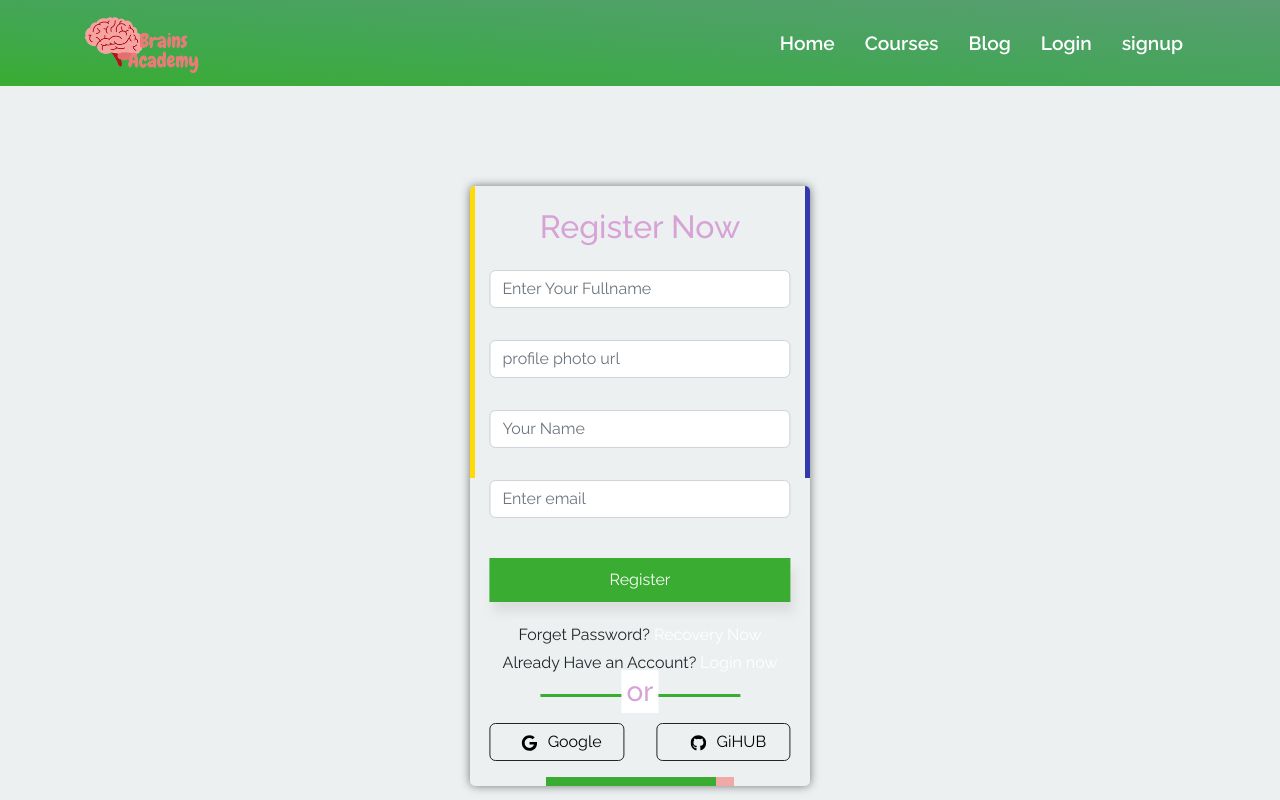
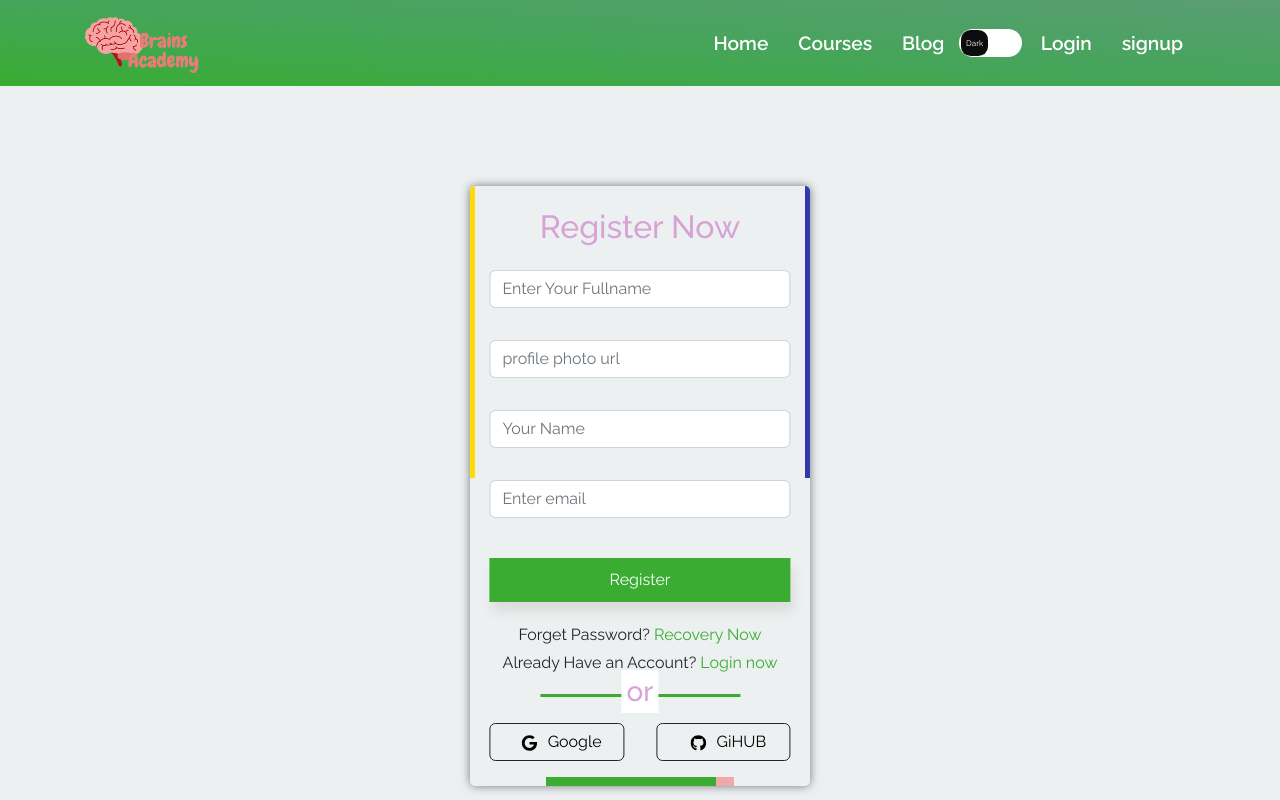
Before and after one commit to coddermoon/Brains-Academy-client, a React (Create React App) app: page /signup in a window 1280 px wide. Shown: the top 800 px of the page. Built offline with nearby package versions, Linux system fonts and the light colour scheme; no server answers.

Commit message:
toggle added

```diff
--- a/package.json
+++ b/package.json
@@ -7,6 +7,7 @@
     "@testing-library/react": "^13.0.0",
     "@testing-library/user-event": "^13.2.1",
     "bootstrap": "^5.2.2",
+    "bootstrap-toggle": "^2.2.2",
     "cdbreact": "^1.5.3",
     "firebase": "^9.12.1",
     "lottie-react": "^2.3.1",
@@ -19,6 +20,9 @@
     "react-lottie-player": "^1.5.0",
     "react-router-dom": "^6.4.2",
     "react-scripts": "5.0.1",
+    "react-to-pdf": "^0.0.14",
+    "react-to-print": "^2.14.7",
+    "react-toggle": "^4.1.3",
     "web-vitals": "^2.1.0"
   },
   "scripts": {
--- a/src/pages/CourseDetails/CourseDetails.js
+++ b/src/pages/CourseDetails/CourseDetails.js
@@ -1,21 +1,33 @@
-import React from 'react';
+import React, { useRef } from 'react';
 import { Card, Col, Row } from 'react-bootstrap';
+
 import { Link, useLoaderData } from 'react-router-dom';
+import { useReactToPrint } from 'react-to-print';
 import './CourseDetails.css'
 
 
 
 
 const CourseDetails = () => {
+
+    const componentRef = useRef()
+
+    const handlePrint = useReactToPrint({
+        content:()=> componentRef.current,
+        documentTitle:'emp-data',
+
+    })
+
+
+
     const courseDetails = useLoaderData()
     const {name,thumbnail,course_description,details,id}= courseDetails
     const {duration,Certificate,topics,instructor,support}= course_description
     const {phone,email}= support
-console.log(courseDetails)
-console.log(email)
+
 
     return (
-        <div className='mt-5'>
+        <div ref={componentRef} style={{width:'100%',height:Window.innerHeight}} className='mt-5'>
           <Row>
             <Col md="5">
 
@@ -27,7 +39,12 @@ console.log(email)
                <div className="d-flex flex-column">
               <Link to={`/checkout/${id}`}>
               <button className='mainBtn'>Get Premium Access</button>
+              <button onClick={handlePrint} className='mainBtn mx-2'>Print Details</button>
               </Link>
+              <div>
+
+
+</div>
                </div>
             </Col>
             <Col md="7">
--- a/src/pages/Login/Login.css
+++ b/src/pages/Login/Login.css
@@ -155,9 +155,11 @@ box-shadow: 0px 0px 10px 0px rgb(116,119,114);
     }
 }
 
-.text-main{
-   color: #39ac31 ;
+.text-main {
+   color: #39ac31 !important ;
 }
+
+
 
 /* second */
 
--- a/src/pages/Login/Login.js
+++ b/src/pages/Login/Login.js
@@ -60,11 +60,13 @@ const Login = () => {
         Submit
       </button>
 
-         </div>
-       <Form.Group>
+         </div >
+      <div className="login-form-recovery">
+      <Form.Group>
         <p className="text-center pt-3 pb-0 mb-0 ">Forget Password? <Link className="text-main" to="/">Recovery Now</Link></p>
         <p className="text-center ">New user? <Link className="text-main" to="/signup">Register now</Link></p>
        </Form.Group>
+      </div>
           </div>
         </div>
       </Form>
--- a/src/pages/Signup/Signup.js
+++ b/src/pages/Signup/Signup.js
@@ -2,7 +2,7 @@ import React, { useContext } from "react";
 import {AuthContext} from '../../Assets/Contexts/AuthProvider'
 import "./signup.css";
 import { Button, Form } from "react-bootstrap";
-import { Link } from "react-router-dom";
+import { Link, useLocation, useNavigate } from "react-router-dom";
 import {  FaGithub, FaGoogle } from "react-icons/fa";
 import toast from "react-hot-toast";
 import { GithubAuthProvider, GoogleAuthProvider } from "firebase/auth";
@@ -16,14 +16,17 @@ const gitHubProvider = new GithubAuthProvider()
 
 const Signup = () => {
   const {createUserWithEmail,signInWithProvider} = useContext(AuthContext)
-
+  const navigate = useNavigate();
+  const location = useLocation();
+  const from = location.state?.from?.pathname || '/';
 
   // signin with popoup
 
   const providerSignIn = (provider)=>{
     signInWithProvider(provider)
     .then(result=>{
-      toast.success('successfully Logged in')
+      navigate(from, {replace: true});
+      toast.success('successfull')
     })
     .catch(err=>{
       toast.error(err.message)
@@ -49,6 +52,7 @@ const handleRegister=(e)=>{
      user.photoURL = photoUrl
 
    toast.success("successfully User Created")
+
    console.log(user)
   })
   .catch(err=>{
@@ -91,12 +95,14 @@ const handleRegister=(e)=>{
               </button>
             </div>
             <Form.Group>
-              <p className="text-center pt-3 mb-0">
-                Forget Password? <Link to="/">Recovery Now</Link>
+             <div className="main-text">
+             <p className="text-center pt-3 mb-0">
+                Forget Password? <Link className="text-main"  to="/">Recovery Now</Link>
               </p>
               <p className="text-center pt-1">
-                Already Have an Account? <Link to="/login">Login now</Link>
+                Already Have an Account? <Link  className="text-main"  to="/login">Login now</Link>
               </p>
+             </div>
 
 
               <div>
--- a/src/pages/Signup/signup.css
+++ b/src/pages/Signup/signup.css
@@ -27,6 +27,10 @@
   margin-top: 20px;
   color: #d7a3d7;
 }
+.text-main{
+  color: #39ac31 !important ;
+}
+
 
 .google-btn{
   color: #000;
--- a/src/pages/shared/Header/Header.css
+++ b/src/pages/shared/Header/Header.css
@@ -15,3 +15,56 @@
     height: 60px;
     width: auto;
 }
+
+/* toggle
+ */
+
+ input[type="checkbox"].toggle {
+    opacity: 0;
+    position: absolute;
+    left: -9000px;
+    top: -9000px;
+  }
+
+  input[type="checkbox"].toggle + label {
+    position: relative;
+    display: flex;
+    align-items: center;
+    cursor: pointer;
+  }
+
+  input[type="checkbox"].toggle + label::before {
+    content: "";
+    width: 3.9em;
+    height: 1.7em;
+    background-color: hsl(0, 0%, 100%);
+    border-radius: 1em;
+    margin-right: .25em;
+    transition: background-color 200ms ease-in-out;
+}
+
+input[type="checkbox"].toggle + label::after {
+    display: flex;
+    justify-content: center;
+    align-items: center;
+    position: absolute;
+    content: "Dark";
+    font-size: .5rem;
+    height: .9em;
+    left: .2em;
+    width: 3.4em;
+    height: 3.2em;
+    background-color: hsl(0, 4%, 5%);
+    color: white;
+    border-radius: 1.2em;
+    transition: background-color 200ms ease-in-out, transform 200ms ease-in-out;
+}
+
+
+
+
+  input[type="checkbox"].toggle:checked + label::after {
+    content: "light";
+    transform: translateX(100%);
+    background-color: hsl(100, 70%, 60%);
+  }
--- a/src/pages/shared/Header/Header.js
+++ b/src/pages/shared/Header/Header.js
@@ -26,6 +26,12 @@ const Header = () => {
             <Link className="navlink" to="/blog">
               Blog
             </Link>
+
+            <input type="checkbox" id="check1" class="toggle"/>
+  <label for="check1"></label>
+
+
+
             {user?.uid ? (
               <>
                 <img
```
Also changed, not shown: src/pages/CourseDetails/PdfPrint.js (added, +11 -0 lines), 1 other file (tests, documents, lock files or other folders).
